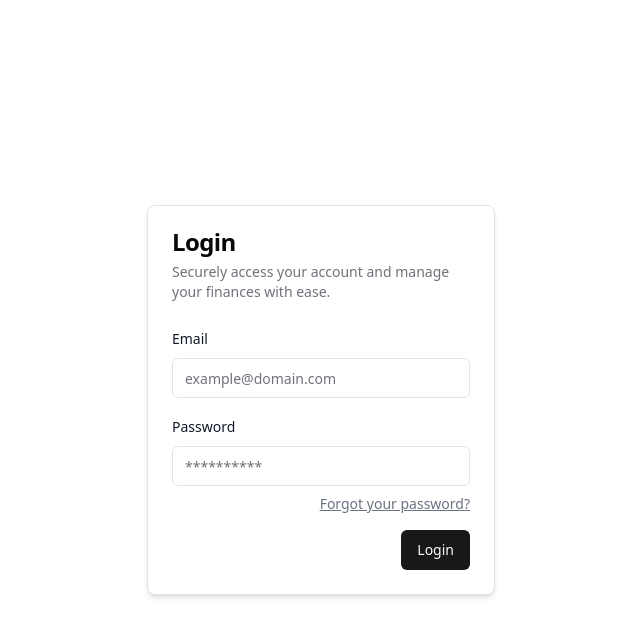
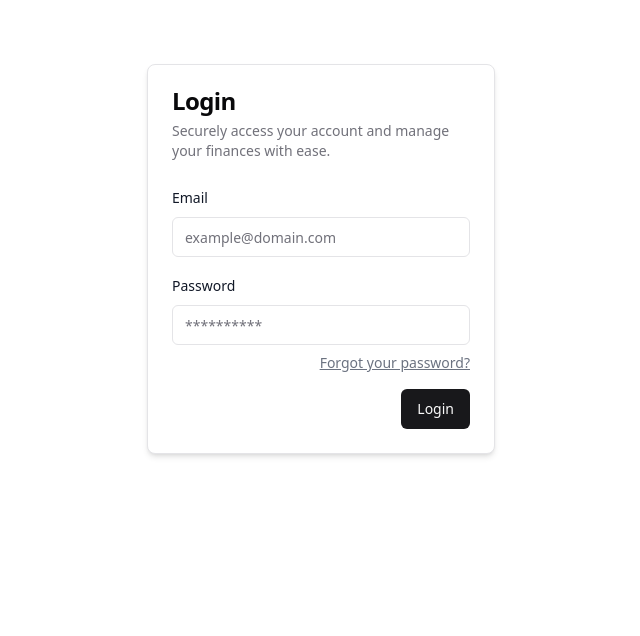
Before and after one commit to vuksijakovic/Banka-4-Frontend, a Next.js app: page /auth/login in a window 1280 px wide. Shown: the top 636 px of the page, without its empty margins (319-959 px from the left). Built offline with nearby package versions, Linux system fonts and the light colour scheme.

Commit message:
login: modify padding and size

```diff
--- a/src/app/auth/login/page.tsx
+++ b/src/app/auth/login/page.tsx
@@ -22,7 +22,7 @@ export default function LoginPage() {
   }, [router, auth]);
 
   return (
-    <div className="flex justify-center items-center min-h-screen">
+    <div className="flex justify-center items-center pt-16">
       <LoginForm enabled={!isPending} onSubmitAction={doLogin} />
     </div>
   );
```
